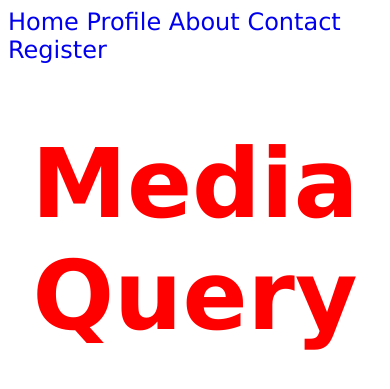
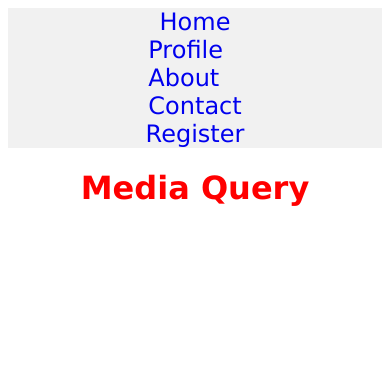
Before and after one commit to Retiishia/CodePolitan, a PHP site: page / in a window 390 px wide. Shown: the top 389 px of the page. Run offline with PHP 8.4, Linux system fonts and the light colour scheme.

Commit message:
Responsive Navigation Using @media screen

```diff
--- a/Belajar-CSS/Flexbox/MediaQuery/app.css
+++ b/Belajar-CSS/Flexbox/MediaQuery/app.css
@@ -4,12 +4,14 @@ body {
 
 nav {
     font-size: 1.5em;
+    display: flex;
+    justify-content: space-between;
+    background-color: #f1f1f1;
 }
 
 nav a {
     text-decoration: none;
 }
-
 
 h1 {
     text-align: center;
@@ -17,48 +19,33 @@ h1 {
     font-size: 6em;
 }
 
+ul {
+    flex: 1;
+    max-width: 50%;
+    justify-content: space-evenly;
+}
+
 ul,li {
-    display: inline;
+    display: flex;
     margin: 0;
     padding: 0;
 }
 
-@media screen and (min-width: 500px) {
+@media (max-width: 768px) {
     h1 {
-        color: deepskyblue;
-        font-size: 20px
+        font-size: 4em;
+    }
+    nav {
+        flex-direction: column;
+        align-items: center;
+    }
+    nav ul {
+        flex-direction: column;
     }
 }
 
-@media screen and (min-width: 800px) {
+@media (max-width: 576px) {
     h1 {
-        color: turquoise;
-        font-size: 35px
+        font-size: 2em;
     }
 }
-
-@media screen and (min-width: 900px) and (max-width: 1000px) {
-    h1 {
-        color: yellow;
-        font-size: 40px
-    }
-}
-
-@media screen and (min-width: 1200px) {
-    h1 {
-        color: dodgerblue;
-        font-size: 50px
-    }
-}
-
-@media screen and (orientation: landscape) {
-    body {
-        background-color: darkslategrey;
-    }
-}
-/*
-@media (width: 500px) {
-    h1 {
-        color: aqua;
-    }
-} */
--- a/Belajar-CSS/Flexbox/MediaQuery/index.html
+++ b/Belajar-CSS/Flexbox/MediaQuery/index.html
@@ -8,10 +8,8 @@
 </head>
 <body>
     <nav>
+      <a href="#">Home</a>
         <ul>
-            <li>
-                <a href="#">Home</a>
-            </li>
             <li>
                 <a href="#">Profile</a>
             </li>
```
